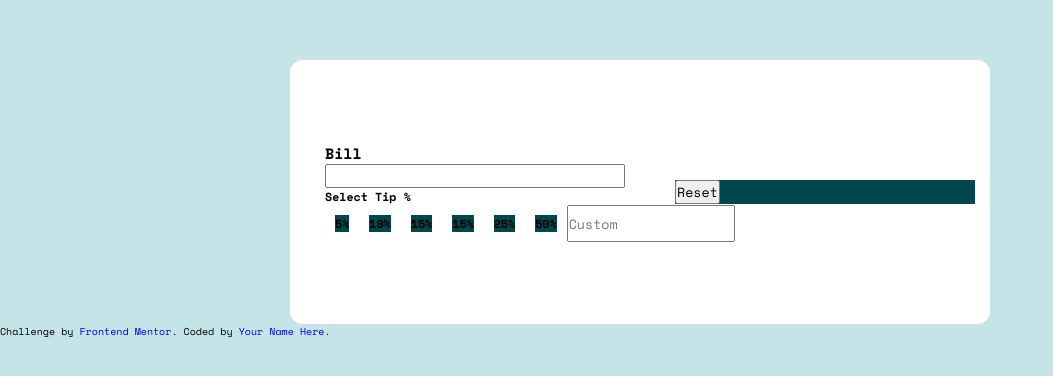
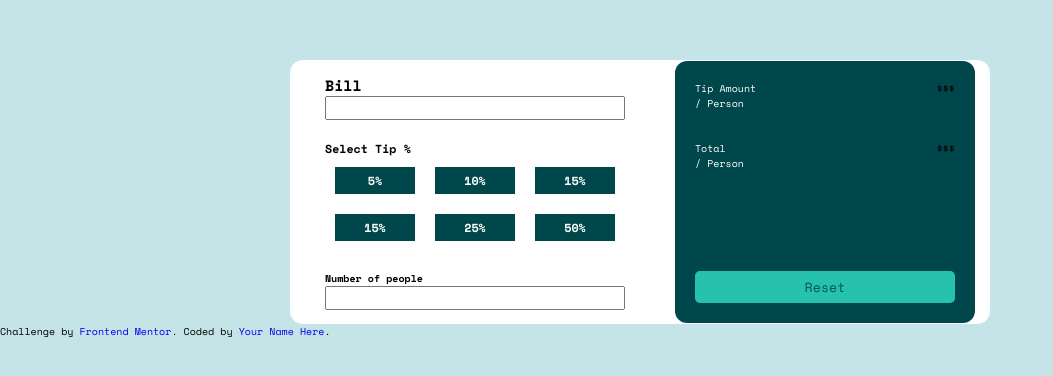
Before and after one commit to Vahe-Sevachyan/Tip-Calculator, a plain HTML site: page index.html in a window 1280 px wide. Shown: the part 240-616 px from the top of the page, without its empty margins (0-1053 px from the left). Drawn offline with nearby package versions, Linux system fonts and the light colour scheme.

Commit message:
updates to UI

```diff
--- a/index.html
+++ b/index.html
@@ -17,18 +17,47 @@
         <div class="tipPercentage">
           <h3>Select Tip %</h3>
           <div class="percentages">
-            <h3>5%</h3>
-            <h3>10%</h3>
-            <h3>15%</h3>
-            <h3>15%</h3>
-            <h3>25%</h3>
-            <h3>50%</h3>
-            <input type="text" placeholder="Custom" />
+            <h3 class="tipAmount">5%</h3>
+            <h3 class="tipAmount">10%</h3>
+            <h3 class="tipAmount">15%</h3>
+
+            <!-- <input type="text" placeholder="Custom" /> -->
+          </div>
+          <div class="percentages-2">
+            <h3 class="tipAmount">15%</h3>
+            <h3 class="tipAmount">25%</h3>
+            <h3 class="tipAmount">50%</h3>
+            <!-- <input type="text" placeholder="Custom" /> -->
           </div>
         </div>
+        <div>
+          <h4>Number of people</h4>
+          <input type="text" class="peopleAmount" />
+        </div>
       </div>
+
       <div class="rightSection">
-        <button>Reset</button>
+        <div class="tipAmountContainer">
+          <div class="tipAmount">
+            <p>Tip Amount</p>
+            <p>/ Person</p>
+          </div>
+          <div class="perPerson">
+            $$$
+          </div>
+          </div>
+         <!--  -->
+         <div class="totalContainer">
+            <div >
+            <p>Total</p>
+            <p>/ Person</p>
+          </div>
+            <div class="perPerson">
+              $$$
+          </div>
+        </div>
+          <button>Reset</button>
+        </div>
       </div>
     </div>
     <div class="attribution">
--- a/styles/_leftSection.scss
+++ b/styles/_leftSection.scss
@@ -6,11 +6,25 @@
 .tipInput {
   width: 100%;
 }
-.percentages {
+.percentages,
+.percentages-2 {
   display: flex;
+  color: white;
 }
-.percentages h3 {
+.percentages h3,
+.percentages-2 h3 {
   background-color: #00474b;
-  width: 3rem;
+  padding: 0.5rem;
+  width: 8rem;
   margin: 1rem;
+  text-align: center;
 }
+.peopleAmount {
+  width: 100%;
+}
+.tipInputContainer {
+  margin-bottom: 2rem;
+}
+.percentages-2 {
+  margin-bottom: 2rem;
+}
--- a/styles/_rightSection.scss
+++ b/styles/_rightSection.scss
@@ -2,4 +2,35 @@
   width: 35rem;
   background-color: #00474b;
   margin: 1.5rem;
+  padding: 2rem;
+  border-radius: 1.2rem;
 }
+button {
+  text-align: center;
+  margin: auto;
+  width: 100%;
+  background-color: #26c2ad;
+  border: none;
+  color: #025652;
+  padding: 0.6rem;
+  border-radius: 0.5rem;
+}
+.tipAmountContainer {
+  display: flex;
+}
+.totalContainer {
+  display: flex;
+}
+.tipAmountContainer p,
+.totalContainer p {
+  color: white;
+}
+.totalContainer {
+  margin-bottom: 10rem;
+}
+.perPerson {
+  margin-left: auto;
+}
+.tipAmountContainer {
+  margin-bottom: 3rem;
+}
```
Also changed, not shown: styles/style.css, 1 other file.
